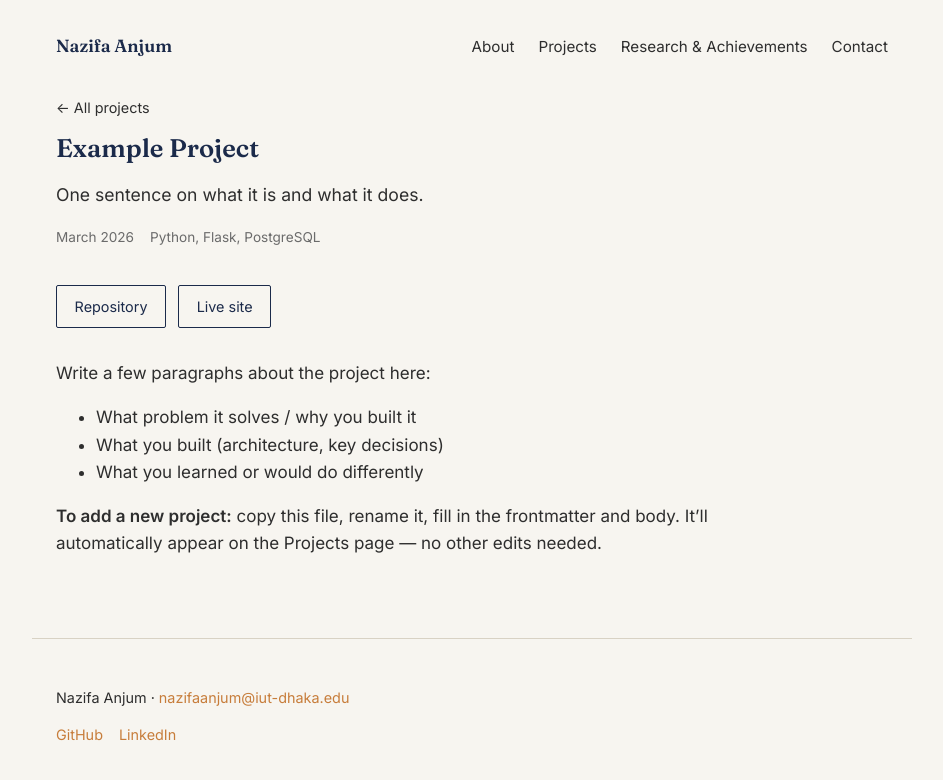
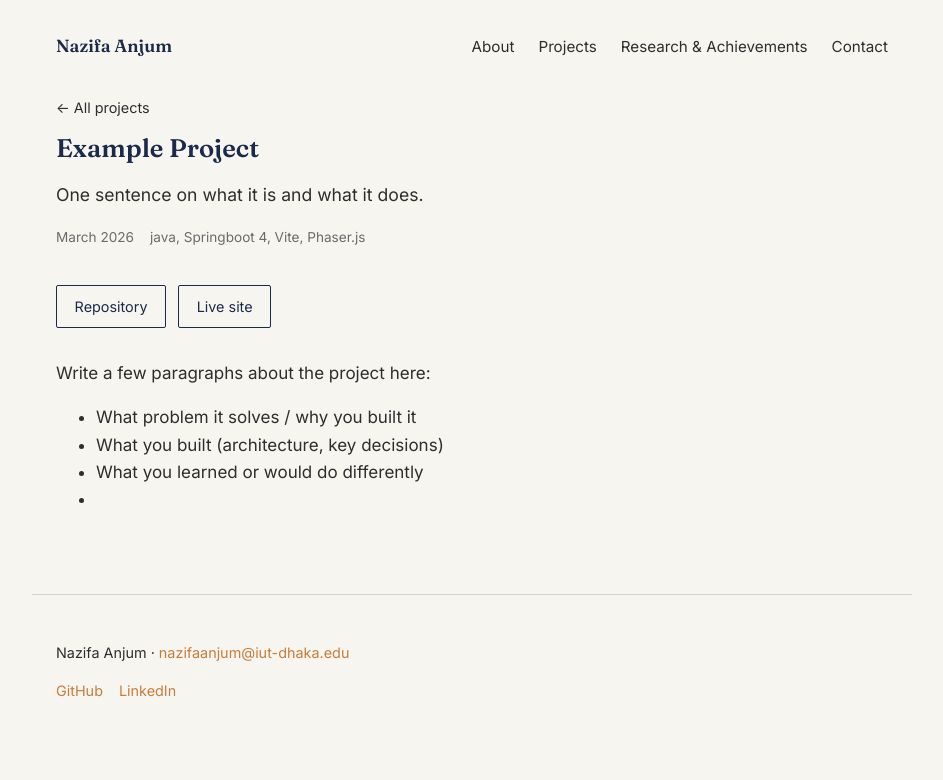
Before and after one commit to na-rai/na-rai.github.io, a Jekyll site: the page built from _projects/example-project.md, in a window 1280 px wide. Shown: the top 780 px of the page, without its empty margins (168-1111 px from the left). Built offline with Jekyll 4.4.1, drawn with Linux system fonts in a browser that asks for light colours.

Commit message:
Update example-project.md

```diff
--- a/_projects/example-project.md
+++ b/_projects/example-project.md
@@ -2,8 +2,8 @@
 title: "Example Project" # PLACEHOLDER — replace or delete this file
 tagline: "One sentence on what it is and what it does."
 date: 2026-03-01
-stack: ["Python", "Flask", "PostgreSQL"]
-repo: "https://github.com/your-username/example-project"
+stack: ["java", "Springboot 4", "Vite", "Phaser.js"]
+repo: "https://github.com/na-rai/bird-adventure"
 live: "" # optional — remove if not deployed
 ---
 
@@ -12,6 +12,4 @@
 - What problem it solves / why you built it
 - What you built (architecture, key decisions)
 - What you learned or would do differently
-
-**To add a new project:** copy this file, rename it, fill in the frontmatter
-and body. It'll automatically appear on the Projects page — no other edits needed.
+-
```
